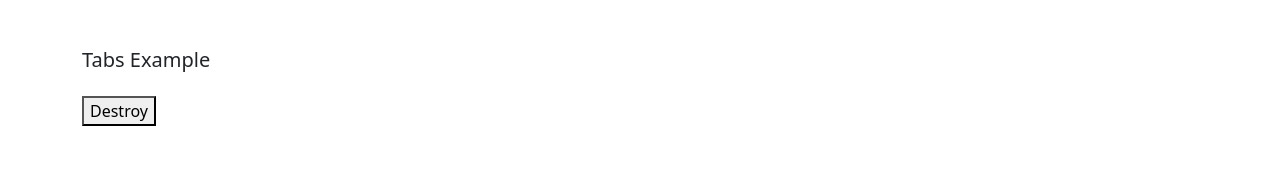
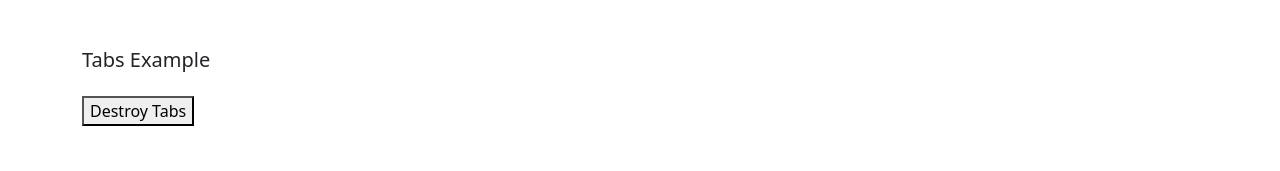
Before and after one commit to team-thunderfoot/tabs, a website: page dist/index.html in a window 1280 px wide. Shown: the top 171 px of the page. Drawn offline with nearby package versions, Linux system fonts and the light colour scheme.

Commit message:
update index.html

```diff
--- a/dist/index.html
+++ b/dist/index.html
@@ -14,7 +14,7 @@
               <div class="col">
                 <h5 class="mb-4">Tabs Example</h5>
 
-                <button class="js--tabs-destroy mb-4">Destroy</button>
+                <button class="js--tabs-destroy mb-4">Destroy Tabs</button>
 
                 <div class="b--tabs-a f--mb-32 js--tabs-a" id="tab-a-1">
 
```
